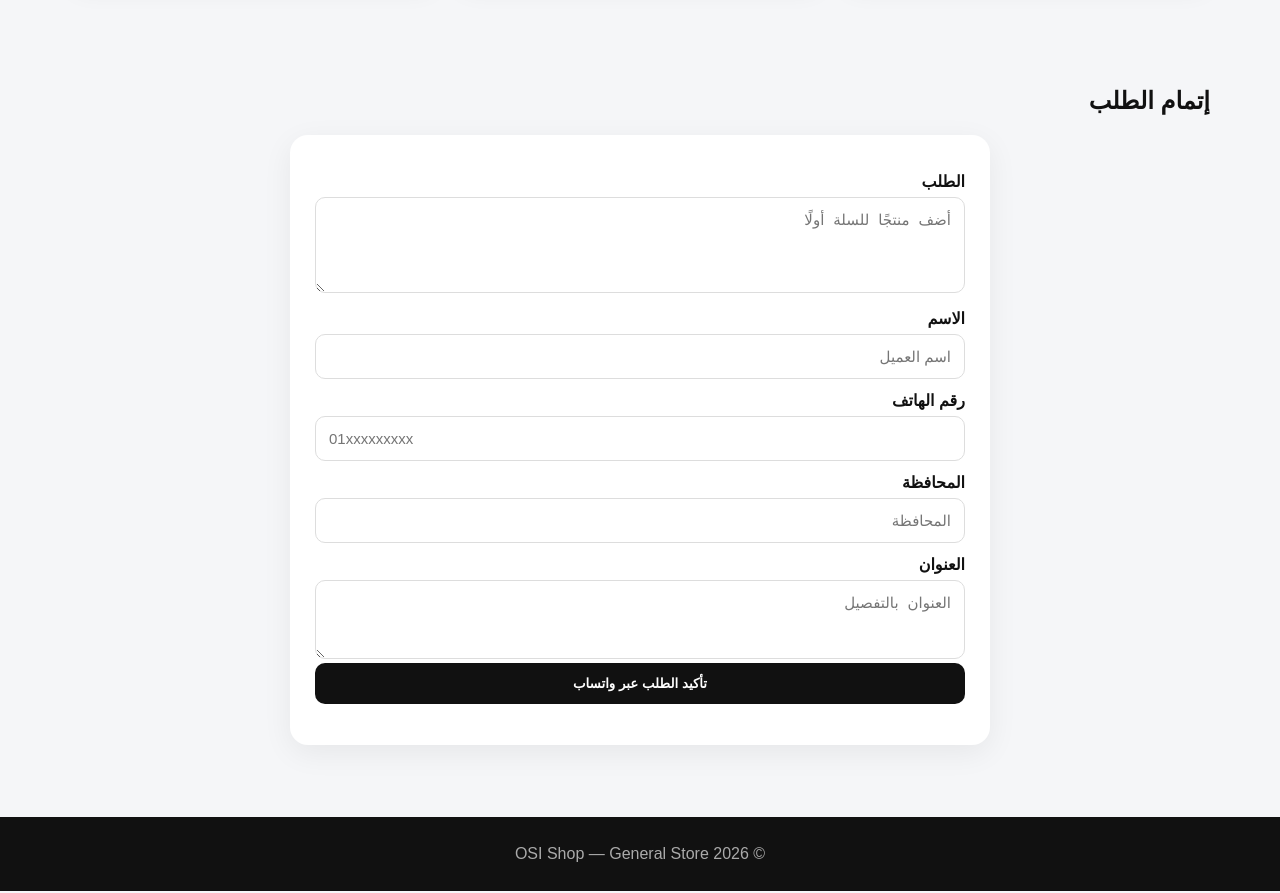
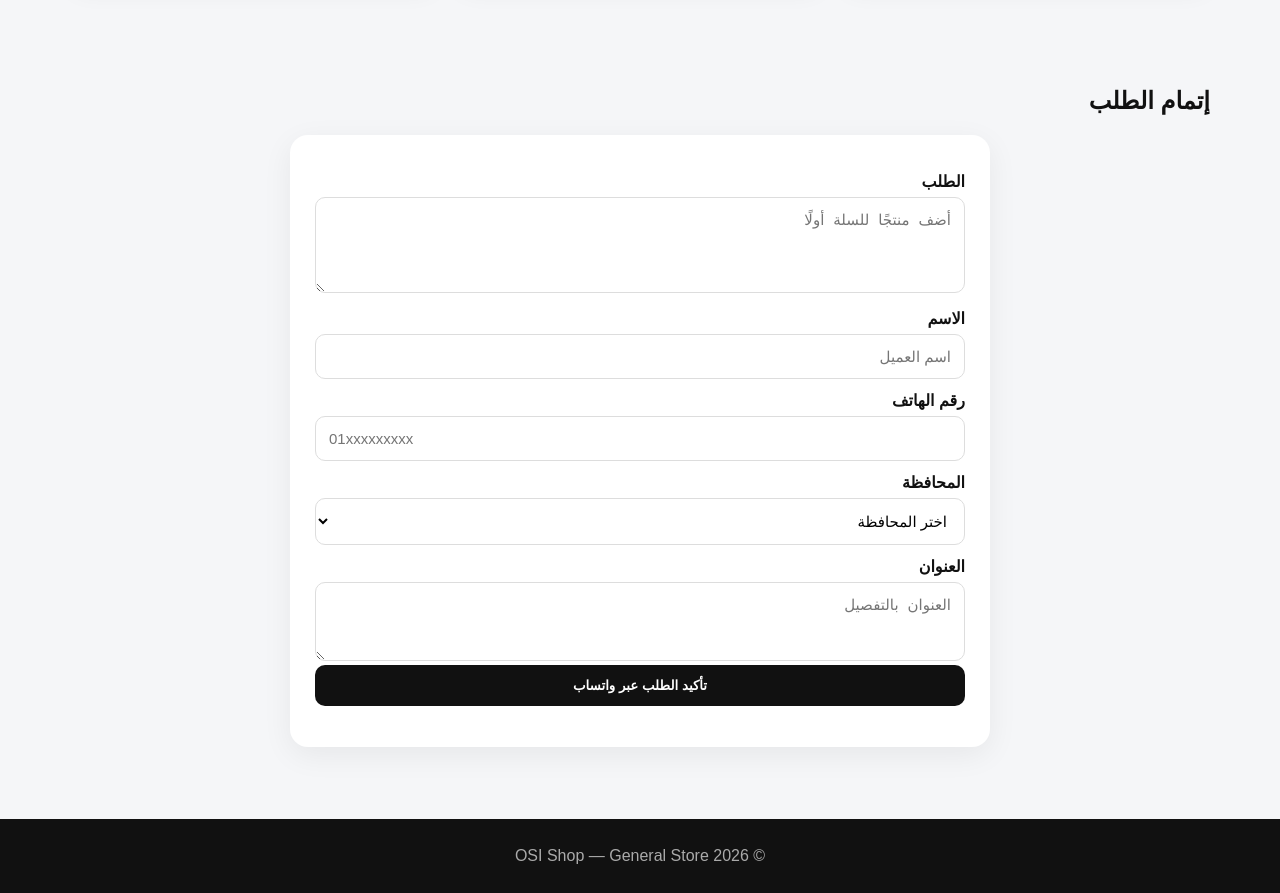
Before and after one commit to aw4683136-crypto/osi-shop, a plain HTML site: page index.html in a window 1280 px wide. Shown: the part 1020-1913 px from the top of the page. Drawn offline with Linux system fonts and the light colour scheme.

Commit message:
Update index.html

```diff
--- a/index.html
+++ b/index.html
@@ -21,7 +21,36 @@ footer{background:#111;color:#aaa;text-align:center;padding:28px;margin-top:30px
 <header><div class="logo">OSI SHOP</div><div class="nav"><a href="#products">المنتجات</a><a href="#order">الطلب</a><div class="cart">🛒 <span id="cartCount">0</span></div></div></header>
 <section class="hero"><h1>كل اللي محتاجه في مكان واحد.</h1><p>OSI Shop — متجر عام لمنتجات عملية ومميزة. الدفع عند الاستلام.</p><a class="btn" href="#products">تصفح المنتجات</a></section>
 <section class="wrap" id="products"><div class="toolbar"><h2>منتجاتنا</h2><input id="search" placeholder="ابحث عن منتج..." oninput="render()"><select id="category" onchange="render()"><option value="">كل الأقسام</option></select></div><div class="grid" id="grid"></div></section>
-<section class="wrap" id="order"><h2>إتمام الطلب</h2><form onsubmit="submitOrder(event)"><label>الطلب</label><textarea id="selected" readonly rows="4" placeholder="أضف منتجًا للسلة أولًا"></textarea><label>الاسم</label><input id="customerName" required placeholder="اسم العميل"><label>رقم الهاتف</label><input id="phone" required type="tel" placeholder="01xxxxxxxxx"><label>المحافظة</label><input id="governorate" required placeholder="المحافظة"><label>العنوان</label><textarea id="address" required rows="3" placeholder="العنوان بالتفصيل"></textarea><button class="buy" type="submit">تأكيد الطلب عبر واتساب</button><p id="msg"></p></form></section>
+<section class="wrap" id="order"><h2>إتمام الطلب</h2><form onsubmit="submitOrder(event)"><label>الطلب</label><textarea id="selected" readonly rows="4" placeholder="أضف منتجًا للسلة أولًا"></textarea><label>الاسم</label><input id="customerName" required placeholder="اسم العميل"><label>رقم الهاتف</label><input id="phone" required type="tel" placeholder="01xxxxxxxxx"><label>المحافظة</label><select id="governorate" required>
+<option value="">اختر المحافظة</option>
+<option>القاهرة</option>
+<option>الجيزة</option>
+<option>القليوبية</option>
+<option>الإسكندرية</option>
+<option>البحيرة</option>
+<option>مطروح</option>
+<option>كفر الشيخ</option>
+<option>الغربية</option>
+<option>المنوفية</option>
+<option>الدقهلية</option>
+<option>دمياط</option>
+<option>الشرقية</option>
+<option>بورسعيد</option>
+<option>الإسماعيلية</option>
+<option>السويس</option>
+<option>شمال سيناء</option>
+<option>جنوب سيناء</option>
+<option>بني سويف</option>
+<option>الفيوم</option>
+<option>المنيا</option>
+<option>أسيوط</option>
+<option>سوهاج</option>
+<option>قنا</option>
+<option>الأقصر</option>
+<option>أسوان</option>
+<option>البحر الأحمر</option>
+<option>الوادي الجديد</option>
+</select><label>العنوان</label><textarea id="address" required rows="3" placeholder="العنوان بالتفصيل"></textarea><button class="buy" type="submit">تأكيد الطلب عبر واتساب</button><p id="msg"></p></form></section>
 <div class="cartpanel" id="cartPanel"><strong>السلة</strong><div id="cartItems"></div><button class="checkout" onclick="goOrder()">إتمام الطلب</button></div>
 <footer>© 2026 OSI Shop — General Store</footer>
 <script src="products.js"></script>
```
